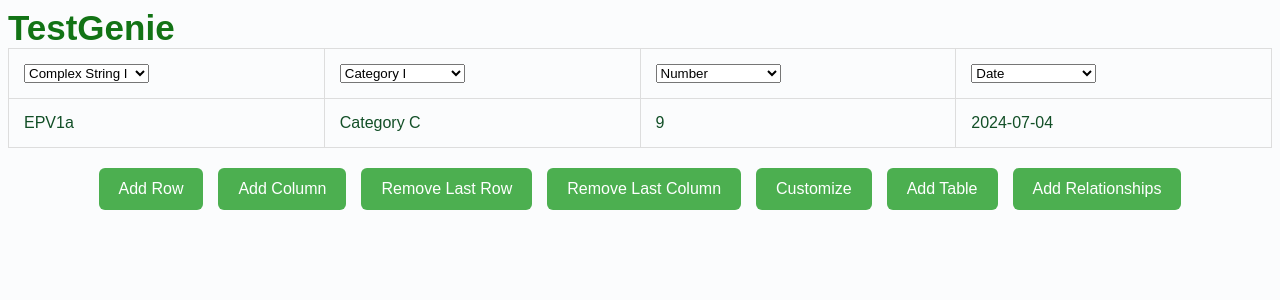
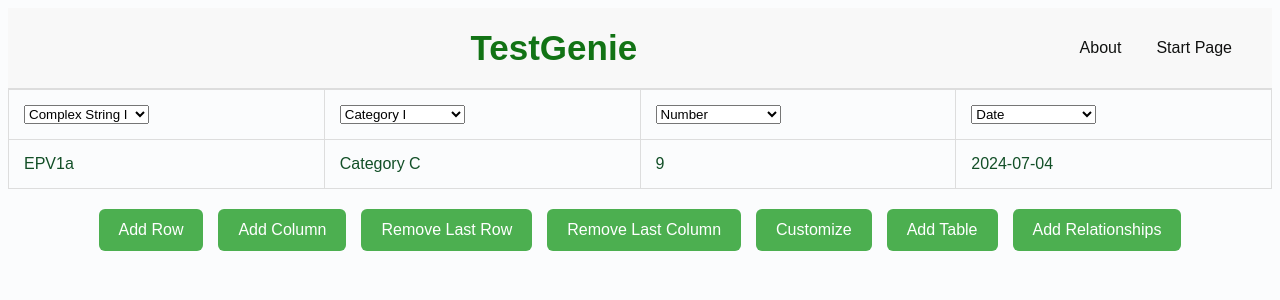
Before and after one commit to iamwillc/TestGenie-will, a Flask app: page /index in a window 1280 px wide. Shown: the top 300 px of the page. Run offline with Flask 3, Linux system fonts and the light colour scheme.

Commit message:
Update index.html

```diff
--- a/templates/index.html
+++ b/templates/index.html
@@ -7,13 +7,25 @@
 
 </head>
 <body>
-    <h1>TestGenie</h1>
+
+    <header>
+        <div class="title-container">
+            <h1>TestGenie</h1>
+        </div>
+
+        <div class="top-right-links">
+            <!-- These links will lead to the about.html page -->
+            <a href="{{ url_for('about') }}#about-section">About</a>
+            <a href="{{ url_for('home') }}">Start Page</a>
+
+        </div>
+    </header>
     <div id="mainContainer"></div>
 
     <!-- Popup for customization -->
     <div id="customizePopup" class="popup">
         <div class="popup-content">
-            <textarea id="customReq" rows="4" cols="50"></textarea>
+            <textarea id="customReq" rows="4" cols="50" placeholder="Describe your requirements in natural language"></textarea>
             <button id="closePopup" class="close-popup-button">X</button>
             <button id="reviseButton">Revise</button>
         </div>
@@ -22,7 +34,7 @@
     <!-- Popup for adding relationships -->
     <div id="addRelationPopup" class="popup" style="display: none;">
         <div class="popup-content">
-            <textarea id="relationReq" rows="4" cols="50"></textarea>
+            <textarea id="relationReq" rows="4" cols="50" placeholder="Describe your requirements in natural language"></textarea>
             <button id="closeRelationPopup" class="close-popup-button">X</button>
             <button id="applyRelationButton">Apply</button>
         </div>
```
